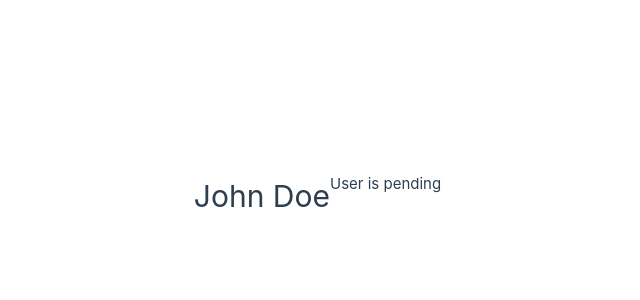
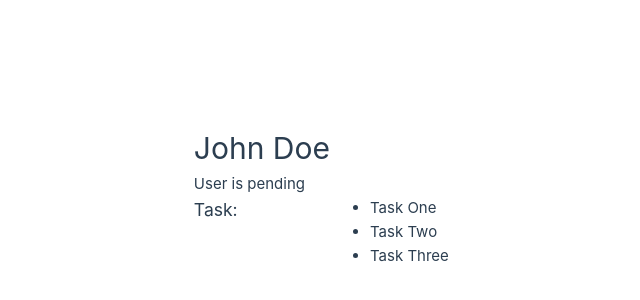
Before and after one commit to rudynurafif/vuejs-job-portal, a Vue app: page / in a window 1280 px wide. Shown: the part 204-504 px from the top of the page, without its empty margins (310-950 px from the left). Built offline with nearby package versions, Linux system fonts and the light colour scheme.

Commit message:
v-for directive

```diff
--- a/src/App.vue
+++ b/src/App.vue
@@ -4,6 +4,7 @@
     return {
       name: 'John Doe',
       status: 'pending',
+      tasks: ['Task One', 'Task Two', 'Task Three'],
     };
   },
 };
@@ -11,7 +12,17 @@
 
 <template>
   <h1>{{ name }}</h1>
+
+  <br>
+
   <p v-if="status === 'active'">User is active</p>
   <p v-else-if="status === 'pending'">User is pending</p>
   <p v-else>User is inactive</p>
+
+  <br>
+
+  <h3>Task:</h3>
+  <ul>
+    <li v-for="task in tasks" :key="task">{{ task }}</li>
+  </ul>
 </template>
```
